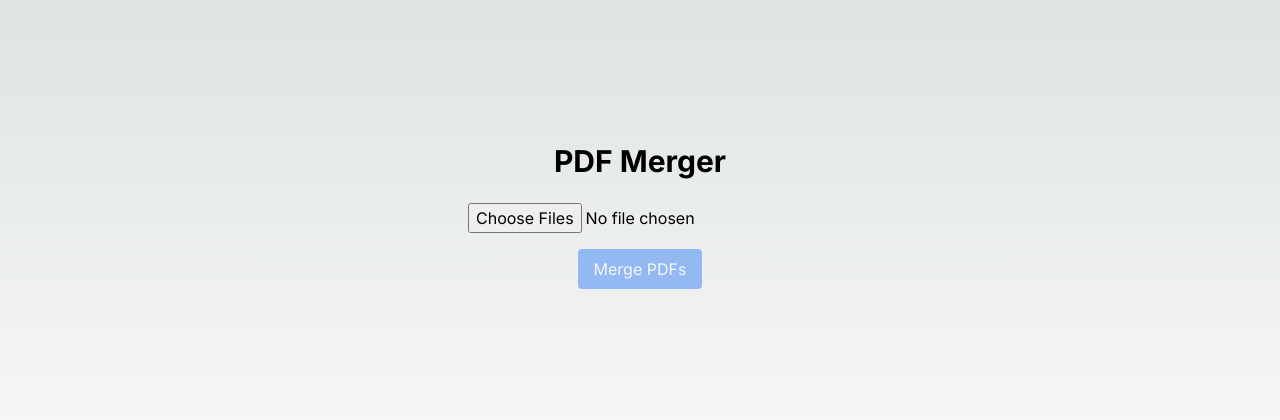
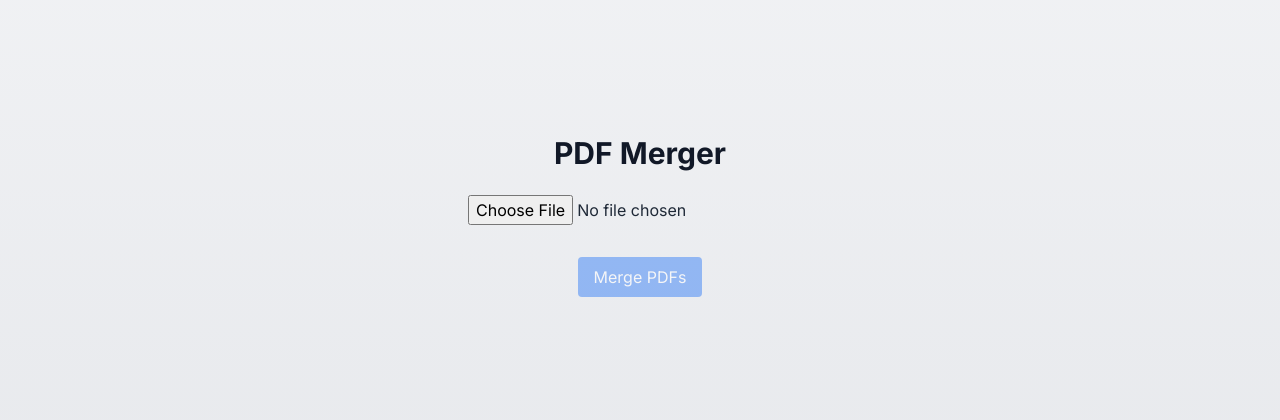
Before and after one commit to oswalpalash/pdfmergepage, a Next.js app: page / in a window 1280 px wide. Shown: the part 184-604 px from the top of the page. Built offline with nearby package versions, Linux system fonts and the light colour scheme.

Commit message:
Update UX, allow PDF staging

```diff
--- a/app/globals.css
+++ b/app/globals.css
@@ -16,18 +16,25 @@
   }
 }
 
-body {
-  color: rgb(var(--foreground-rgb));
-  background: linear-gradient(
-      to bottom,
-      transparent,
-      rgb(var(--background-end-rgb))
-    )
-    rgb(var(--background-start-rgb));
-}
-
 @layer utilities {
   .text-balance {
     text-wrap: balance;
   }
 }
+
+h1, h2, h3, h4, h5, h6 {
+  @apply font-semibold text-gray-900;
+}
+
+a {
+  @apply text-blue-600 hover:underline;
+}
+
+body {
+  @apply bg-gradient-to-b from-gray-100 to-gray-200 text-gray-800;
+}
+
+@keyframes backgroundAnimation {
+  0% { filter: hue-rotate(0deg); }
+  100% { filter: hue-rotate(360deg); }
+}
--- a/app/layout.tsx
+++ b/app/layout.tsx
@@ -5,17 +5,31 @@ import "./globals.css";
 const inter = Inter({ subsets: ["latin"] });
 
 export const metadata: Metadata = {
-  title: "Create Next App",
-  description: "Generated by create next app",
+  title: "PDF Merge Page",
+  description: "Merge multiple PDF files into a single PDF file.",
+  keywords: ["pdf", "merge", "page"],
+  openGraph: {
+    title: "PDF Merge Page",
+    description: "Merge multiple PDF files into a single PDF file.",
+    url: "https://pdfmerge.page",
+    images: [
+      {
+        url: "https://pdfmerge.page/image.jpg",
+        width: 800,
+        height: 600,
+        alt: "PDF Merge Page",
+      },
+    ],
+  },
 };
 
-export default function RootLayout({
-  children,
-}: Readonly<{
-  children: React.ReactNode;
-}>) {
+export default function RootLayout({ children }: { children: React.ReactNode }) {
   return (
     <html lang="en">
+      <head>
+        {/* Additional SEO tags can be added here */}
+
+      </head>
       <body className={inter.className}>{children}</body>
     </html>
   );
--- a/app/not-found.tsx
+++ b/app/not-found.tsx
@@ -1,58 +1,16 @@
-export const runtime = "edge";
+import Link from "next/link";
 
 export default function NotFound() {
   return (
     <>
-      <title>404: This page could not be found.</title>
-      <div style={styles.error}>
-        <div>
-          <style
-            dangerouslySetInnerHTML={{
-              __html: `body{color:#000;background:#fff;margin:0}.next-error-h1{border-right:1px solid rgba(0,0,0,.3)}@media (prefers-color-scheme:dark){body{color:#fff;background:#000}.next-error-h1{border-right:1px solid rgba(255,255,255,.3)}}`,
-            }}
-          />
-          <h1 className="next-error-h1" style={styles.h1}>
-            404
-          </h1>
-          <div style={styles.desc}>
-            <h2 style={styles.h2}>This page could not be found.</h2>
-          </div>
-        </div>
+      <title>404: Page Not Found</title>
+      <div className="flex flex-col items-center justify-center h-screen text-center">
+        <h1 className="text-6xl font-bold mb-4">404</h1>
+        <p className="text-xl mb-8">Oops! The page you're looking for doesn't exist.</p>
+        <Link href="/">
+          <a className="px-4 py-2 bg-primary text-white rounded">Go Back Home</a>
+        </Link>
       </div>
     </>
   );
 }
-
-const styles = {
-  error: {
-    fontFamily:
-      'system-ui,"Segoe UI",Roboto,Helvetica,Arial,sans-serif,"Apple Color Emoji","Segoe UI Emoji"',
-    height: "100vh",
-    textAlign: "center",
-    display: "flex",
-    flexDirection: "column",
-    alignItems: "center",
-    justifyContent: "center",
-  },
-
-  desc: {
-    display: "inline-block",
-  },
-
-  h1: {
-    display: "inline-block",
-    margin: "0 20px 0 0",
-    padding: "0 23px 0 0",
-    fontSize: 24,
-    fontWeight: 500,
-    verticalAlign: "top",
-    lineHeight: "49px",
-  },
-
-  h2: {
-    fontSize: 14,
-    fontWeight: 400,
-    lineHeight: "49px",
-    margin: 0,
-  },
-} as const;
--- a/app/page.tsx
+++ b/app/page.tsx
@@ -4,49 +4,47 @@ import React, { useState } from 'react';
 import { PDFDocument } from 'pdf-lib';
 
 export default function Home() {
-  const [files, setFiles] = useState<FileList | null>(null);
+  const [files, setFiles] = useState<File[]>([]);
   const [mergedPdfUrl, setMergedPdfUrl] = useState<string | null>(null);
 
   const handleFileChange = (event: React.ChangeEvent<HTMLInputElement>) => {
-    setFiles(event.target.files);
+    if (event.target.files && event.target.files[0]) {
+      setFiles((prevFiles) => [...prevFiles, event.target.files![0]]);
+    }
+  };
+
+  const removeFile = (index: number) => {
+    setFiles((prevFiles) => prevFiles.filter((_, i) => i !== index));
   };
 
   const mergePdfs = async () => {
-    if (!files || files.length < 2) {
+    if (files.length < 2) {
       alert('Please select at least two PDF files to merge.');
       return;
     }
 
     try {
-      const pdfDocs = [];
+      const mergedPdf = await PDFDocument.create();
 
-      // Load each selected PDF file
-      for (let i = 0; i < files.length; i++) {
-        const file = files[i];
+      for (const file of files) {
         const arrayBuffer = await file.arrayBuffer();
         const pdfDoc = await PDFDocument.load(arrayBuffer);
-        pdfDocs.push(pdfDoc);
-      }
-
-      // Create a new PDFDocument to hold the merged PDFs
-      const mergedPdf = await PDFDocument.create();
-
-      // Copy pages from each PDF into the new PDF
-      for (const pdfDoc of pdfDocs) {
         const copiedPages = await mergedPdf.copyPages(pdfDoc, pdfDoc.getPageIndices());
         copiedPages.forEach((page) => mergedPdf.addPage(page));
       }
 
-      // Serialize the merged PDF to bytes (a Uint8Array)
       const mergedPdfBytes = await mergedPdf.save();
-
-      // Create a Blob from the merged PDF bytes
       const mergedPdfBlob = new Blob([mergedPdfBytes], { type: 'application/pdf' });
-
-      // Create a URL for the Blob
       const mergedPdfUrl = URL.createObjectURL(mergedPdfBlob);
 
-      // Update state with the URL of the merged PDF
+      // Automatically trigger the download
+      const link = document.createElement('a');
+      link.href = mergedPdfUrl;
+      link.download = 'merged.pdf';
+      document.body.appendChild(link);
+      link.click();
+      document.body.removeChild(link);
+
       setMergedPdfUrl(mergedPdfUrl);
     } catch (error) {
       console.error('Error merging PDFs:', error);
@@ -60,28 +58,26 @@ export default function Home() {
       <input
         type="file"
         accept="application/pdf"
-        multiple
         onChange={handleFileChange}
         className="mb-4"
       />
+      <ul>
+        {files.map((file, index) => (
+          <li key={index}>
+            {file.name}{' '}
+            <button onClick={() => removeFile(index)} className="text-red-500">
+              Remove
+            </button>
+          </li>
+        ))}
+      </ul>
       <button
-        className="px-4 py-2 bg-blue-500 text-white rounded disabled:opacity-50"
+        className="px-4 py-2 bg-blue-500 text-white rounded disabled:opacity-50 mt-4"
         onClick={mergePdfs}
-        disabled={!files || files.length < 2}
+        disabled={files.length < 2}
       >
         Merge PDFs
       </button>
-      {mergedPdfUrl && (
-        <div className="mt-6">
-          <a
-            href={mergedPdfUrl}
-            download="merged.pdf"
-            className="text-blue-500 underline"
-          >
-            Download Merged PDF
-          </a>
-        </div>
-      )}
     </main>
   );
 }
--- a/package.json
+++ b/package.json
@@ -14,6 +14,7 @@
   },
   "dependencies": {
     "next": "^14.2.18",
+    "nextjs": "^0.0.3",
     "pdf-lib": "^1.17.1",
     "react": "^18",
     "react-dom": "^18"
--- a/tailwind.config.ts
+++ b/tailwind.config.ts
@@ -8,10 +8,12 @@ const config: Config = {
   ],
   theme: {
     extend: {
-      backgroundImage: {
-        "gradient-radial": "radial-gradient(var(--tw-gradient-stops))",
-        "gradient-conic":
-          "conic-gradient(from 180deg at 50% 50%, var(--tw-gradient-stops))",
+      colors: {
+        primary: "#1D4ED8",
+        secondary: "#9333EA",
+      },
+      fontFamily: {
+        sans: ["Inter", "system-ui", "sans-serif"],
       },
     },
   },
```
Also changed, not shown: 1 other file (tests, documents, lock files or other folders).
